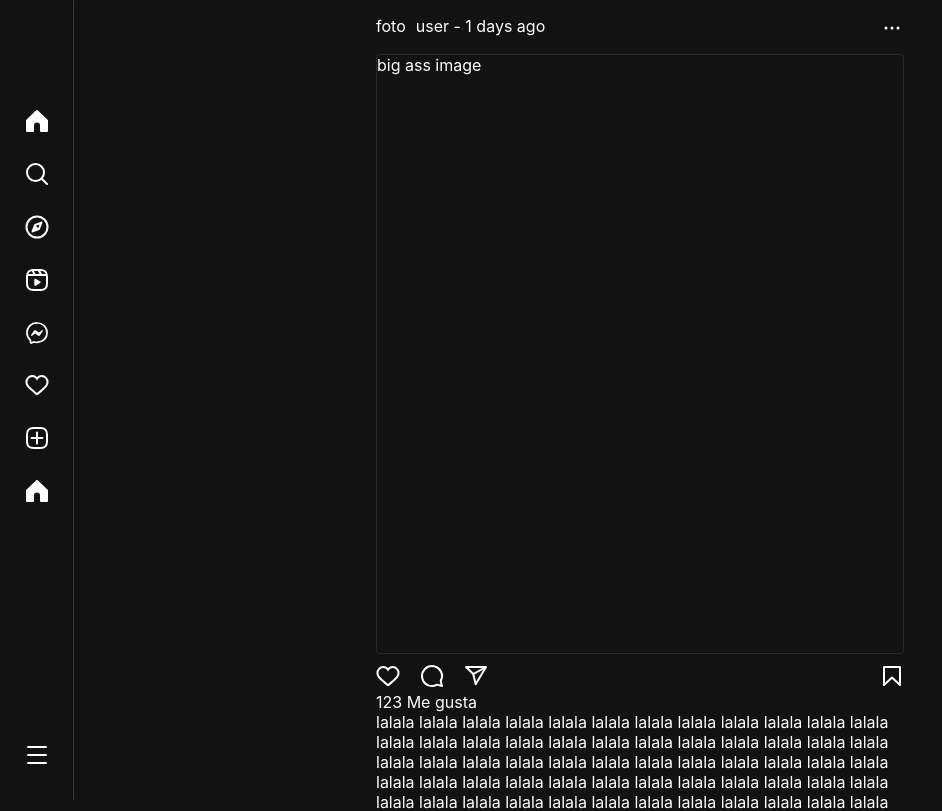
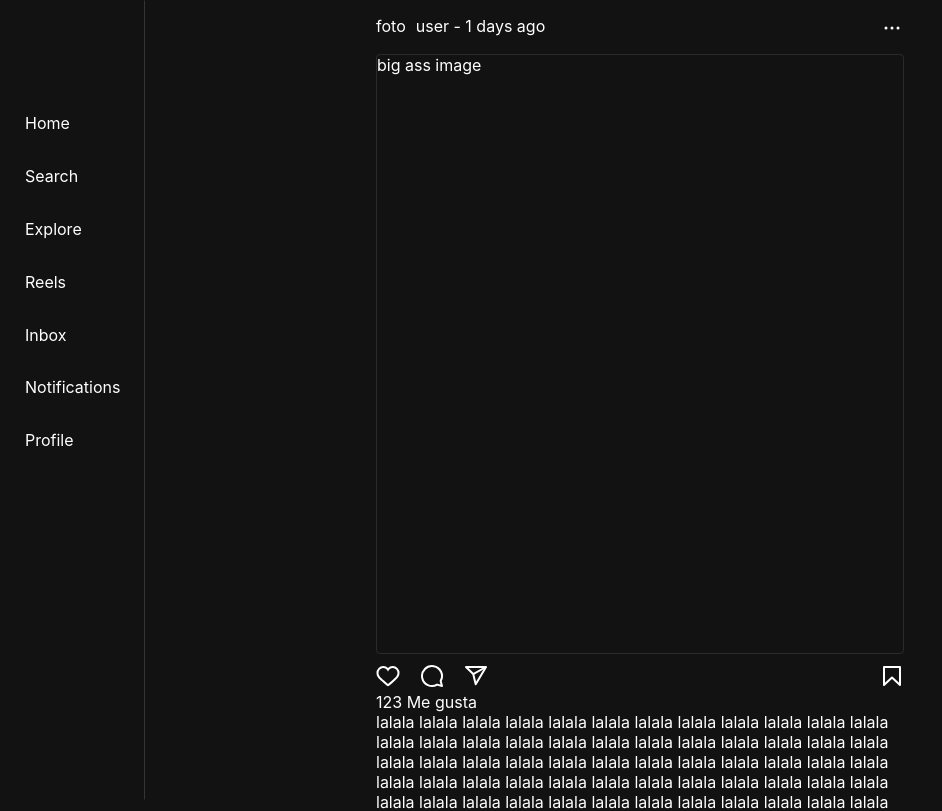
Before and after one commit to Sabmus/pokegram, a React (Create React App) app: page / in a window 1280 px wide. Shown: the top 811 px of the page, without its empty margins (0-942 px from the left). Built offline with nearby package versions, Linux system fonts and the light colour scheme.

Commit message:
Fixed entire structure

```diff
--- /dev/null
+++ b/src/data/actions.js
@@ -0,0 +1,58 @@
+export const actions = [
+  {
+    title: "Home",
+    isLink: true,
+    path: "/",
+    isToggleExtraSidebar: false,
+    isModal: false,
+  },
+  {
+    title: "Search",
+    isLink: false,
+    path: null,
+    isToggleExtraSidebar: true,
+    isModal: false,
+  },
+  {
+    title: "Explore",
+    isLink: true,
+    path: "explore",
+    isToggleExtraSidebar: false,
+    isModal: false,
+  },
+  {
+    title: "Reels",
+    isLink: true,
+    path: "reels",
+    isToggleExtraSidebar: false,
+    isModal: false,
+  },
+  {
+    title: "Inbox",
+    isLink: true,
+    path: "direct/inbox",
+    isToggleExtraSidebar: false,
+    isModal: false,
+  },
+  {
+    title: "Notifications",
+    isLink: false,
+    path: null,
+    isToggleExtraSidebar: true,
+    isModal: false,
+  },
+  {
+    title: "Create",
+    isLink: false,
+    path: null,
+    isToggleExtraSidebar: false,
+    isModal: true,
+  },
+  {
+    title: "Profile",
+    isLink: true,
+    path: "profile",
+    isToggleExtraSidebar: false,
+    isModal: false,
+  },
+];
--- /dev/null
+++ b/src/features/sidebar/components/extra-sidebar/extra-sidebar.component.jsx
@@ -0,0 +1,26 @@
+import Search from "../search/search.component";
+import Notification from "../notification/notification.component";
+
+import {
+  SideBarHiddenWrapper,
+  ExtraSidebarFrame,
+} from "./extra-sidebar.styles";
+
+function ExtraSidebar({ selection, didWidthChange }) {
+  const componentToRender =
+    selection === "Search" ? (
+      <Search />
+    ) : selection === "Notifications" ? (
+      <Notification />
+    ) : (
+      <div></div>
+    );
+
+  return (
+    <SideBarHiddenWrapper didWidthChange={didWidthChange}>
+      <ExtraSidebarFrame>{componentToRender}</ExtraSidebarFrame>
+    </SideBarHiddenWrapper>
+  );
+}
+
+export default ExtraSidebar;
--- /dev/null
+++ b/src/features/sidebar/components/extra-sidebar/extra-sidebar.styles.jsx
@@ -0,0 +1,21 @@
+import styled from "styled-components";
+
+export const SideBarHiddenWrapper = styled.div`
+  width: ${(props) => (props.didWidthChange ? "21rem" : "0px")};
+  transition: ${(props) =>
+    props.didWidthChange ? "width 0.1s linear 0.2s" : "width 0.4s ease"};
+  overflow: hidden;
+
+  * {
+    visibility: ${(props) => (props.didWidthChange ? "visible" : "hidden")};
+  }
+`;
+
+export const ExtraSidebarFrame = styled.div`
+  display: flex;
+  flex-direction: column;
+  background-color: var(--background);
+  height: 100vh;
+  border: 1px solid transparent;
+  border-right-color: rgb(255 255 255 / 10%);
+`;
--- /dev/null
+++ b/src/features/sidebar/components/interaction-list/interaction-list.component.jsx
@@ -0,0 +1,15 @@
+import Interaction from "../interaction/interaction.component";
+
+function InteractionList({ actionList, onToggleExtraSidebar }) {
+  const actions = actionList.map((action) => (
+    <Interaction
+      key={action.title}
+      action={action}
+      onToggleExtraSidebar={onToggleExtraSidebar}
+    />
+  ));
+
+  return actions;
+}
+
+export default InteractionList;
--- /dev/null
+++ b/src/features/sidebar/components/interaction/interaction.component.jsx
@@ -0,0 +1,35 @@
+import { Link } from "react-router-dom";
+
+import ToggleExtraSidebar from "../toggle-extra-sidebar/toggle-extra-sidebar.component";
+import ToggleModal from "../toggle-modal/toggle-modal.component";
+
+import { InteractionDiv } from "./interaction.styles";
+
+function Interaction({ action, onToggleExtraSidebar }) {
+  if (action.isLink) {
+    return (
+      <Link to={action.path}>
+        <InteractionDiv>{action.title}</InteractionDiv>
+      </Link>
+    );
+  }
+
+  if (action.isToggleExtraSidebar) {
+    return (
+      <ToggleExtraSidebar
+        action={action}
+        onToggleExtraSidebar={onToggleExtraSidebar}
+      >
+        <InteractionDiv>{action.title}</InteractionDiv>
+      </ToggleExtraSidebar>
+    );
+  }
+
+  if (action.isModal) {
+    <InteractionDiv>
+      <ToggleModal />
+    </InteractionDiv>;
+  }
+}
+
+export default Interaction;
--- /dev/null
+++ b/src/features/sidebar/components/interaction/interaction.styles.jsx
@@ -0,0 +1,19 @@
+import styled from "styled-components";
+
+export const InteractionDiv = styled.div`
+  display: flex;
+  align-items: center;
+  gap: 1rem;
+  padding: var(--spacing-1) var(--spacing-xs);
+  border-radius: var(--spacing-3);
+  background-color: var(--background);
+  overflow: hidden;
+  height: 3.3rem;
+  width: 100%;
+
+  &:hover {
+    cursor: pointer;
+    background-color: rgb(255 255 255 / 5%);
+    transition: background-color 0.35s;
+  }
+`;
--- /dev/null
+++ b/src/features/sidebar/components/sidebar/sidebar.component.jsx
@@ -0,0 +1,32 @@
+import InteractionList from "../interaction-list/interaction-list.component";
+
+import {
+  SidebarWrapper,
+  NavSpan,
+  NavigationWrapper,
+  TitleWrapper,
+} from "./sidebar.styles";
+
+function Sidebar({ actionList, onToggleExtraSidebar, didWidthChange }) {
+  return (
+    <SidebarWrapper didWidthChange={didWidthChange}>
+      {/* Title */}
+      <TitleWrapper>
+        <NavSpan>
+          <h3>Pokegram</h3>
+        </NavSpan>
+      </TitleWrapper>
+      {/* Navigation */}
+      <NavigationWrapper>
+        <InteractionList
+          actionList={actionList}
+          onToggleExtraSidebar={onToggleExtraSidebar}
+        />
+      </NavigationWrapper>
+      {/* Options */}
+      <div></div>
+    </SidebarWrapper>
+  );
+}
+
+export default Sidebar;
--- /dev/null
+++ b/src/features/sidebar/components/sidebar/sidebar.styles.jsx
@@ -0,0 +1,40 @@
+import styled from "styled-components";
+
+export const NavigationWrapper = styled.div`
+  display: flex;
+  flex-direction: column;
+`;
+
+export const NavSpan = styled.span`
+  display: ${(props) => (props.didWidthChange === "true" ? "none" : "block")};
+`;
+
+export const TitleWrapper = styled.div`
+  margin-left: 10px;
+  height: 5rem;
+  padding-top: 20px;
+`;
+
+export const SidebarWrapper = styled.div`
+  display: flex;
+  flex-direction: column;
+  z-index: 100;
+  background-color: var(--background-color);
+  border: 1px solid transparent;
+  border-right-color: rgb(255 255 255 / 15%);
+  padding: var(--spacing-1) var(--spacing-1);
+  width: ${(props) => (props.didWidthChange ? "5rem" : "19rem")};
+  transition: width 0.4s ease;
+
+  ${NavigationWrapper} {
+    flex-grow: 1;
+  }
+
+  @media screen and (max-width: 1300px) {
+    width: 100%;
+
+    ${NavSpan} {
+      display: none;
+    }
+  }
+`;
--- /dev/null
+++ b/src/features/sidebar/components/toggle-extra-sidebar/toggle-extra-sidebar.component.jsx
@@ -0,0 +1,9 @@
+function ToggleExtraSidebar({ action, onToggleExtraSidebar, children }) {
+  const handleOnToggleClick = () => {
+    onToggleExtraSidebar(action.title);
+  };
+
+  return <div onClick={handleOnToggleClick}>{children}</div>;
+}
+
+export default ToggleExtraSidebar;
--- /dev/null
+++ b/src/features/sidebar/components/toggle-modal/toggle-modal.component.jsx
@@ -0,0 +1,5 @@
+function ToggleModal() {
+  return <div>hello</div>;
+}
+
+export default ToggleModal;
--- a/src/features/sidebar/index.jsx
+++ b/src/features/sidebar/index.jsx
@@ -1,127 +1,40 @@
 import React from "react";
 import { useState } from "react";
-import { Link } from "react-router-dom";
 
-import useClickOutside from "../../hooks/clickOutside";
+import Sidebar from "./components/sidebar/sidebar.component";
+import ExtraSidebar from "./components/extra-sidebar/extra-sidebar.component";
 
-import Navigation from "../../components/navigation/navigation.component";
-import Options from "./components/options/options.component";
-import SidebarInteractiveLayout from "./layout/layout.component";
-import Search from "./components/search/search.component";
-import Notification from "./components/notification/notification.component";
+import { actions } from "../../data/actions";
+import { FixedSideWrapper } from "./assets/styles";
 
-import routes from "../../data/routes";
-import SVG from "../../components/svg/svg.component";
-import { svgObj } from "../../data/svg";
+function SidebarParent() {
+  const [toggleExtraSidebar, setToggleExtraSidebar] = useState("");
+  const [didWidthChange, setDidWidthChange] = useState(false);
 
-import {
-  FixedSideWrapper,
-  SidebarWrapper,
-  NavigationWrapper,
-  TitleWrapper,
-  NavSpan,
-  SideBarHiddenWrapper,
-} from "./assets/styles";
+  const actionList = actions;
 
-function Sidebar() {
-  const [showOptions, setShowOptions] = useState(false);
-  const [openExtraSidebar, setOpenExtraSidebar] = useState(false);
-  const [renderSidePanel, setRenderSidePanel] = useState("");
-
-  const onClickCloseSidebar = () => {
-    setOpenExtraSidebar(false);
+  const handleWidthChange = () => {
+    setDidWidthChange(!didWidthChange);
   };
 
-  const onClickCloseOptions = () => {
-    setShowOptions(false);
-  };
-
-  const onClickShowOptions = () => {
-    setShowOptions(!showOptions);
-  };
-
-  //const extraSidebarRef = useClickOutside(onClickCloseSidebar);
-  const optionsRef = useClickOutside(onClickCloseOptions);
-
-  const onClickopenExtraSidebar = (title) => {
-    if (openExtraSidebar && renderSidePanel !== title) {
-      setRenderSidePanel(title);
-    } else {
-      setOpenExtraSidebar(!openExtraSidebar);
-      setRenderSidePanel(title);
-    }
+  const handleOnToggleExtraSidebar = (title) => {
+    setToggleExtraSidebar(title);
+    handleWidthChange();
   };
 
   return (
     <FixedSideWrapper>
-      <SidebarWrapper didWidthChange={openExtraSidebar.toString()}>
-        {/* Title */}
-        <TitleWrapper>
-          <NavSpan didWidthChange={openExtraSidebar.toString()}>
-            <h3>Pokegram</h3>
-          </NavSpan>
-        </TitleWrapper>
-        {/* Navigation */}
-        <NavigationWrapper>
-          {routes.map((route) => (
-            <Link to={route.path} key={route.title}>
-              <Navigation
-                onClickHandler={
-                  route.interactive
-                    ? () => onClickopenExtraSidebar(route.title)
-                    : onClickCloseSidebar
-                }
-              >
-                <span>
-                  <SVG
-                    path={route.svgPath}
-                    color={"var(--on-background)"}
-                    fill={"var(--on-background)"}
-                    height="24"
-                    role="img"
-                    viewBox="0 0 24 24"
-                    width="24"
-                  />
-                </span>
-                <NavSpan didWidthChange={openExtraSidebar.toString()}>
-                  {route.title}
-                </NavSpan>
-              </Navigation>
-            </Link>
-          ))}
-        </NavigationWrapper>
-        {/* Options */}
-        <div ref={optionsRef}>
-          <Options showOptions={showOptions} />
-          <Navigation onClickHandler={onClickShowOptions}>
-            <span>
-              <SVG
-                path={svgObj.parallel.svgChildren}
-                color={"var(--on-background)"}
-                fill={"var(--on-background)"}
-                height="24"
-                role="img"
-                viewBox="0 0 24 24"
-                width="24"
-              />
-            </span>
-            <NavSpan didWidthChange={openExtraSidebar.toString()}>Mas</NavSpan>
-          </Navigation>
-        </div>
-      </SidebarWrapper>
-      <SideBarHiddenWrapper didWidthChange={openExtraSidebar.toString()}>
-        <SidebarInteractiveLayout>
-          {renderSidePanel === "Search" ? (
-            <Search />
-          ) : renderSidePanel === "Notifications" ? (
-            <Notification />
-          ) : (
-            <div></div>
-          )}
-        </SidebarInteractiveLayout>
-      </SideBarHiddenWrapper>
+      <Sidebar
+        actionList={actionList}
+        onToggleExtraSidebar={handleOnToggleExtraSidebar}
+        didWidthChange={didWidthChange}
+      />
+      <ExtraSidebar
+        selection={toggleExtraSidebar}
+        didWidthChange={didWidthChange}
+      />
     </FixedSideWrapper>
   );
 }
 
-export default Sidebar;
+export default SidebarParent;
```
